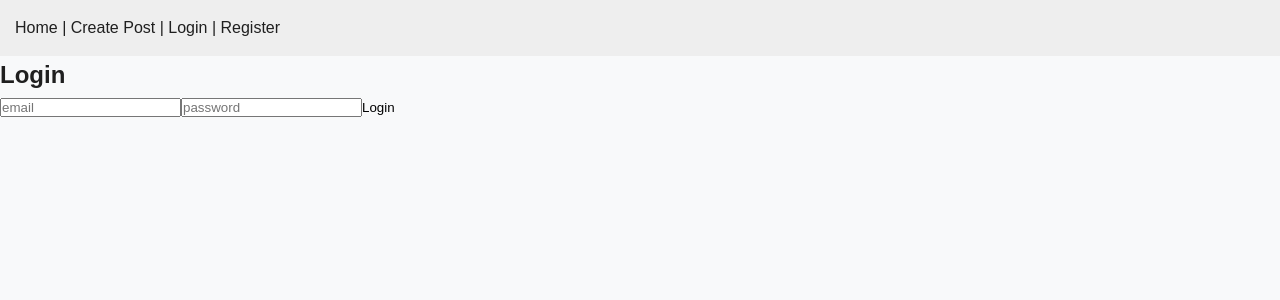
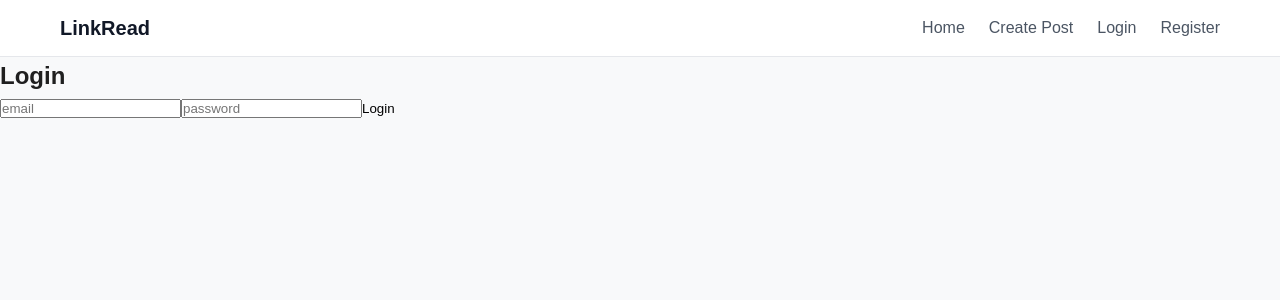
Before and after one commit to maynkxx/LinkRead, a React (Vite) app in the folder frontend/: page /login in a window 1280 px wide. Shown: the top 300 px of the page. Built offline with nearby package versions, Linux system fonts and the light colour scheme.

Commit message:
feat: add styled Navbar and Home page UI with global index.css layout

```diff
--- a/frontend/src/components/Navbar.jsx
+++ b/frontend/src/components/Navbar.jsx
@@ -1,4 +1,5 @@
 import { Link, useNavigate } from "react-router-dom";
+import "../styles/Navbar.css";
 
 export default function Navbar() {
   const navigate = useNavigate();
@@ -10,17 +11,28 @@ export default function Navbar() {
   };
 
   return (
-    <nav style={{ padding: "15px", background: "#eee" }}>
-      <Link to="/">Home</Link> | <Link to="/create">Create Post</Link>
-      {!token ? (
-        <>
-          {" "} | <Link to="/login">Login</Link> | <Link to="/register">Register</Link>
-        </>
-      ) : (
-        <>
-          {" "} | <button onClick={logout}>Logout</button>
-        </>
-      )}
+    <nav className="navbar">
+      <div className="container navbar-container">
+
+        <div className="navbar-left">
+          <Link to="/" className="navbar-logo">LinkRead</Link>
+        </div>
+
+        <div className="navbar-links">
+          <Link to="/">Home</Link>
+          <Link to="/create">Create Post</Link>
+
+          {!token ? (
+            <>
+              <Link to="/login">Login</Link>
+              <Link to="/register">Register</Link>
+            </>
+          ) : (
+            <button onClick={logout} className="navbar-logout">Logout</button>
+          )}
+        </div>
+
+      </div>
     </nav>
   );
 }
--- a/frontend/src/pages/Home.jsx
+++ b/frontend/src/pages/Home.jsx
@@ -1,6 +1,7 @@
 import { useEffect, useState } from "react";
+import { Link } from "react-router-dom";
 import API_URL from "../api";
-import { Link } from "react-router-dom";
+import "../styles/Home.css";
 
 export default function Home() {
   const [posts, setPosts] = useState([]);
@@ -12,16 +13,24 @@ export default function Home() {
   }, []);
 
   return (
-    <div>
-      <h2>Latest Posts</h2>
-      {posts.map(p => (
-        <div key={p._id} style={{ borderBottom: "1px solid #ccc", padding: 10 }}>
-          <Link to={`/post/${p._id}`}>
-            <h3>{p.title}</h3>
+    <div className="container">
+
+      {/* HERO SECTION */}
+      <div className="hero">
+        <h1 className="hero-title">Latest Discussions</h1>
+        <p className="hero-sub">Join the conversation and explore what's trending.</p>
+      </div>
+
+      {/* POSTS LIST */}
+      {posts.map(post => (
+        <div key={post._id} className="post-card">
+          <Link to={`/post/${post._id}`}>
+            <h3>{post.title}</h3>
           </Link>
-          <p>By {p?.author?.username}</p>
+          <p>By {post?.author?.username}</p>
         </div>
       ))}
+
     </div>
   );
 }
--- /dev/null
+++ b/frontend/src/styles/Home.css
@@ -0,0 +1,49 @@
+/* HERO SECTION */
+.hero {
+  background: #ffffff;
+  border-radius: 12px;
+  padding: 3rem 1.5rem;
+  text-align: center;
+  box-shadow: 0 2px 5px rgba(0,0,0,0.05);
+  margin-bottom: 2rem;
+}
+
+.hero-title {
+  font-size: 2rem;
+  font-weight: 700;
+  color: #111827;
+  margin-bottom: 0.5rem;
+}
+
+.hero-sub {
+  font-size: 1rem;
+  color: #4b5563;
+}
+
+
+/* POSTS LIST */
+.post-card {
+  background: white;
+  padding: 1.25rem;
+  border-radius: 10px;
+  border: 1px solid #e5e7eb;
+  margin-bottom: 1.1rem;
+  transition: 0.2s ease;
+}
+
+.post-card:hover {
+  box-shadow: 0 2px 8px rgba(0,0,0,0.08);
+  transform: translateY(-2px);
+}
+
+.post-card h3 {
+  font-size: 1.25rem;
+  font-weight: 600;
+  margin-bottom: 0.25rem;
+  color: #111827;
+}
+
+.post-card p {
+  font-size: 0.875rem;
+  color: #6b7280;
+}
--- /dev/null
+++ b/frontend/src/styles/Navbar.css
@@ -0,0 +1,51 @@
+/* NAVBAR CONTAINER */
+.navbar {
+  width: 100%;
+  background: white;
+  border-bottom: 1px solid #e5e7eb;
+  padding: 0.75rem 0;
+}
+
+.navbar-container {
+  display: flex;
+  align-items: center;
+  justify-content: space-between;
+}
+
+/* LOGO */
+.navbar-logo {
+  font-size: 1.25rem;
+  font-weight: 700;
+  color: #111827;
+}
+
+/* LINKS */
+.navbar-links {
+  display: flex;
+  align-items: center;
+  gap: 1.5rem;
+}
+
+.navbar-links a {
+  font-size: 1rem;
+  font-weight: 500;
+  color: #4b5563;
+  transition: color 0.2s ease;
+}
+
+.navbar-links a:hover {
+  color: #111827;
+}
+
+/* LOGOUT BUTTON */
+.navbar-logout {
+  font-size: 1rem;
+  font-weight: 500;
+  color: #4b5563;
+  background: none;
+  transition: color 0.2s ease;
+}
+
+.navbar-logout:hover {
+  color: #111827;
+}
```
